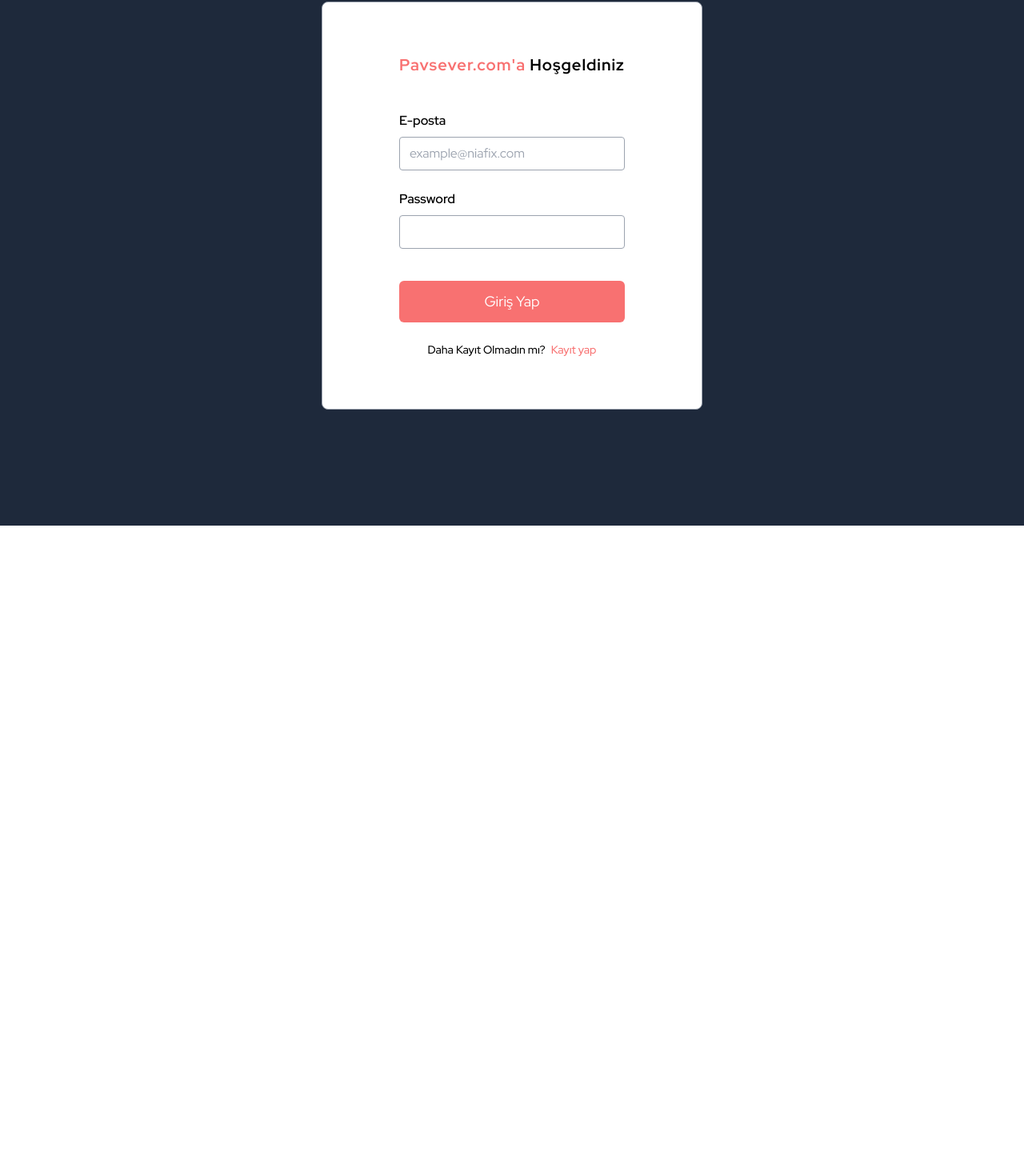
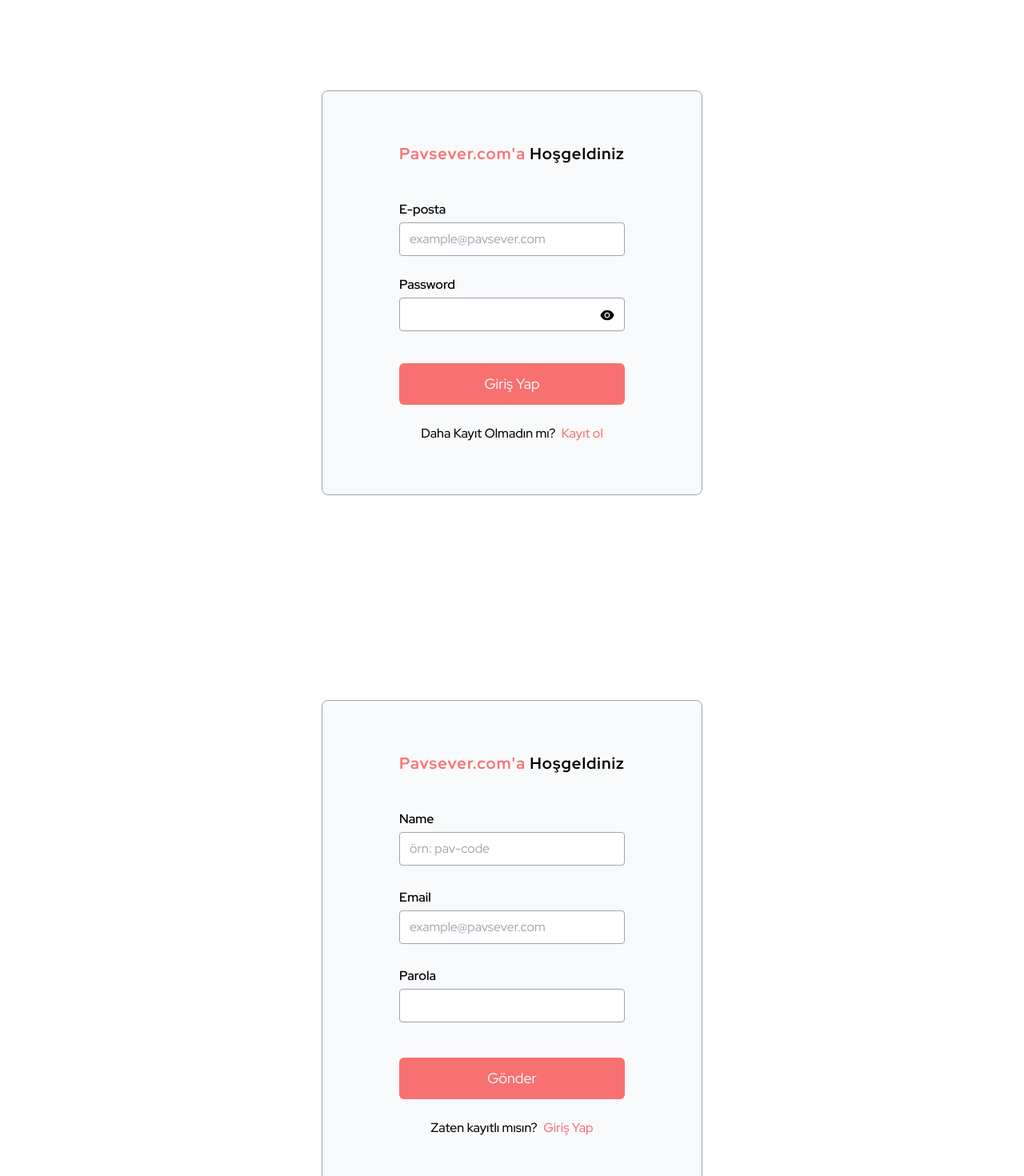
Before and after one commit to poyrazavsever/form_components, a React (Create React App) app: page / in a window 1280 px wide. Shown: the part 143-1613 px from the top of the page at 80% size. Before the commit the page ends 800 px from the top, so only its background shows below. Built offline with nearby package versions, Linux system fonts and the light colour scheme.

Commit message:
Register

```diff
--- a/package.json
+++ b/package.json
@@ -6,8 +6,11 @@
     "@testing-library/jest-dom": "^5.16.5",
     "@testing-library/react": "^13.3.0",
     "@testing-library/user-event": "^13.5.0",
+    "formik": "^2.2.9",
     "react": "^18.2.0",
     "react-dom": "^18.2.0",
+    "react-hook-form": "^7.34.2",
+    "react-icons": "^4.4.0",
     "react-scripts": "5.0.1",
     "web-vitals": "^2.1.4"
   },
--- a/src/App.js
+++ b/src/App.js
@@ -1,10 +1,19 @@
 import Login from "./Components/Login";
+import Register from "./Components/Register";
 import "./index.css"
 
 function App() {
   return (
-    <div className="h-screen bg-slate-800 w-full flex justify-center items-center">
+    <div className=" w-full flex flex-col gap-64 justify-around items-center">
+
+      <div style={{width:200}}></div>
+
       <Login />
+
+      <Register />
+
+      <div style={{width:200}}></div>
+
     </div>
   );
 }
--- /dev/null
+++ b/src/Components/HidePassword.jsx
@@ -0,0 +1,36 @@
+import React, { useState } from 'react';
+import "../index.css"
+import { AiFillEye, AiFillEyeInvisible } from "react-icons/ai";
+
+function HidePassword() {
+    const [typeStatus, setTypeStatus] = useState("password");
+
+    const secretPass = <AiFillEye className='absolute right-3 top-2 lg:top-3  w-5 h-5 cursor-pointer' />
+
+    const showPass = <AiFillEyeInvisible className='absolute right-3 top-2 lg:top-3 w-5 h-5 cursor-pointer' />
+
+    const [typePass, setTypePass] = useState("secret")
+
+    const changePassType = () => {
+        setTypeStatus(typeStatus === "password" ? "text" : "password")
+        setTypePass(typePass === "secret" ? "show" : "secret")
+    }
+
+    return (
+        <div className='relative w-full'>
+
+            <input type={typeStatus} className='input' id="loginPassword" />
+
+            { /* Icons */}
+
+            <div onClick={changePassType}>
+                {typePass === "secret" ? secretPass : showPass}
+            </div>
+
+
+
+        </div>
+    )
+}
+
+export default HidePassword
--- a/src/Components/Login.jsx
+++ b/src/Components/Login.jsx
@@ -1,9 +1,14 @@
-import React from 'react'
+import React from 'react';
+import HidePassword from './HidePassword';
 import "../index.css"
 
 function Login() {
+
+
+
+
     return (
-    <div className='flex flex-col items-center justify-center gap-3 w-auto px-24 py-16 border border-gray-400 rounded-lg bg-white'>
+        <div className='flex flex-col items-center justify-center gap-3 w-auto px-24 py-16 border border-gray-400  rounded-lg bg-gray-50'>
 
             <h4 className='text-red font-bold tracking-wider text-sm sm:text-lg pb-8 xl:text-xl'><span className='text-red-400'>Pavsever.com'a</span> Hoşgeldiniz</h4>
 
@@ -11,18 +16,21 @@
 
                 <div className='upinput'>
                     <label htmlFor="mail" className='label'>E-posta</label>
-                <input type="email" id='mail' placeholder='example@niafix.com' className='input'/>
+                    <input type="email" id='mail' placeholder='example@pavsever.com' className='input' />
                 </div>
 
                 <div className='upinput'>
-                <label htmlFor="password" className='label'>Password</label>
-                <input type="password" id='password' className='input'/>
+                    <label htmlFor="loginPassword" className='label'>Password</label>
+
+                    <HidePassword />
+
                 </div>
 
-            <button className='w-full bg-red-400 text-sm md:text-base xl:text-lg transition-colors text-white py-3 rounded-md mt-4 hover:bg-red-500'>Giriş Yap</button>
+                <button className='submitButton'>Giriş Yap</button>
+
             </form>
 
-        <p className='text-xs lg:text-sm pt-3 font-medium'>Daha Kayıt Olmadın mı? <a href="https://www.pavsever.com" className='text-red-400 pl-1 duration-300 transition-all hover:text-red-600'>Kayıt yap</a></p>
+            <p className='text-sm lg:text-base pt-3 font-medium'>Daha Kayıt Olmadın mı? <a href="https://www.pavsever.com" className='text-red-400 pl-1 duration-300 transition-all hover:text-red-600'>Kayıt ol</a></p>
 
         </div>
     )
--- /dev/null
+++ b/src/Components/Register.jsx
@@ -0,0 +1,56 @@
+import React from 'react';
+import { useForm } from 'react-hook-form';
+
+function Register() {
+    const { register, handleSubmit, formState: { errors } } = useForm();
+    const onSubmit = data => console.log(JSON.stringify(data));
+
+
+    return (
+
+        <div className='flex flex-col items-center justify-center gap-3 w-auto px-24 py-16 border border-gray-400  rounded-lg bg-gray-50'>
+
+
+            <h4 className='text-red font-bold tracking-wider text-sm sm:text-lg pb-8 xl:text-xl'><span className='text-red-400'>Pavsever.com'a</span> Hoşgeldiniz</h4>
+
+            <form onSubmit={handleSubmit(onSubmit)} className="flex flex-col gap-7 w-full">
+                <div className='upinput'>
+                    <label htmlFor="name" className='label'>Name</label>
+                    <input type="text" id='name' className='input' placeholder="örn: pav-code" {...register("name", { required: true, maxLength: 24, minLength: 8 })} />
+
+                    {errors.name?.type === "required" && <span className='error'>Burayı doldurmak zorunlu.</span>}
+
+                    {errors.name?.type === "maxLength" && <span className='error'>Maksimum 24 karakter.</span>}
+
+                    {errors.name?.type === "minLength" && <span className='error'>Minimum 8 karakter.</span>}
+
+
+                </div>
+
+                <div className='upinput'>
+                    <label htmlFor="email" className='label'>Email</label>
+                    <input type="email" id='email' className='input' placeholder="example@pavsever.com" {...register("email", { required: true })} />
+                    {errors.email?.type === "required" && <span className='error'>Bu alanı doldurmak zorunlu.</span>}
+                </div>
+
+                <div className='upinput'>
+                    <label htmlFor="password" className='label'>Parola</label>
+                    <input type="password" id='password' className='input' {...register("password", { required: true, minLength: 8 })} />
+                    {errors.password?.type === "required" && <span className='error'>Bu alanı doldurmak zorunlu.</span>}
+                    {errors.password?.type === "minLength" && <span className='error'>Minimum 8 karakter.</span>}
+
+                </div>
+
+
+
+                <button type="submit" className='submitButton' onPress = {handleSubmit(onSubmit)}>Gönder</button>
+            </form>
+
+            <p className='text-sm lg:text-base pt-3 font-medium'>Zaten kayıtlı mısın? <a href="https://www.pavsever.com" className='text-red-400 pl-1 duration-300 transition-all hover:text-red-600'>Giriş Yap</a></p>
+        </div>
+
+    );
+}
+
+
+export default Register;
--- a/src/index.css
+++ b/src/index.css
@@ -18,6 +18,13 @@
         @apply text-black font-semibold text-xs md:text-base xl:text-base;
     }
     .upinput{
-        @apply flex flex-col items-start gap-2 w-full;
+        @apply flex flex-col items-start gap-1 w-full relative;
     }
-  }
+    .submitButton{
+        @apply w-full bg-red-400 text-sm md:text-base xl:text-lg transition-colors text-white py-3 rounded-md mt-4 hover:bg-red-500;
+    }
+
+    .error{
+        @apply text-xs font-semibold text-red-500 absolute -bottom-5;
+    }
+}
```
Also changed, not shown: 1 other file (tests, documents, lock files or other folders). Lines whose indentation alone changed are shown as unchanged.
